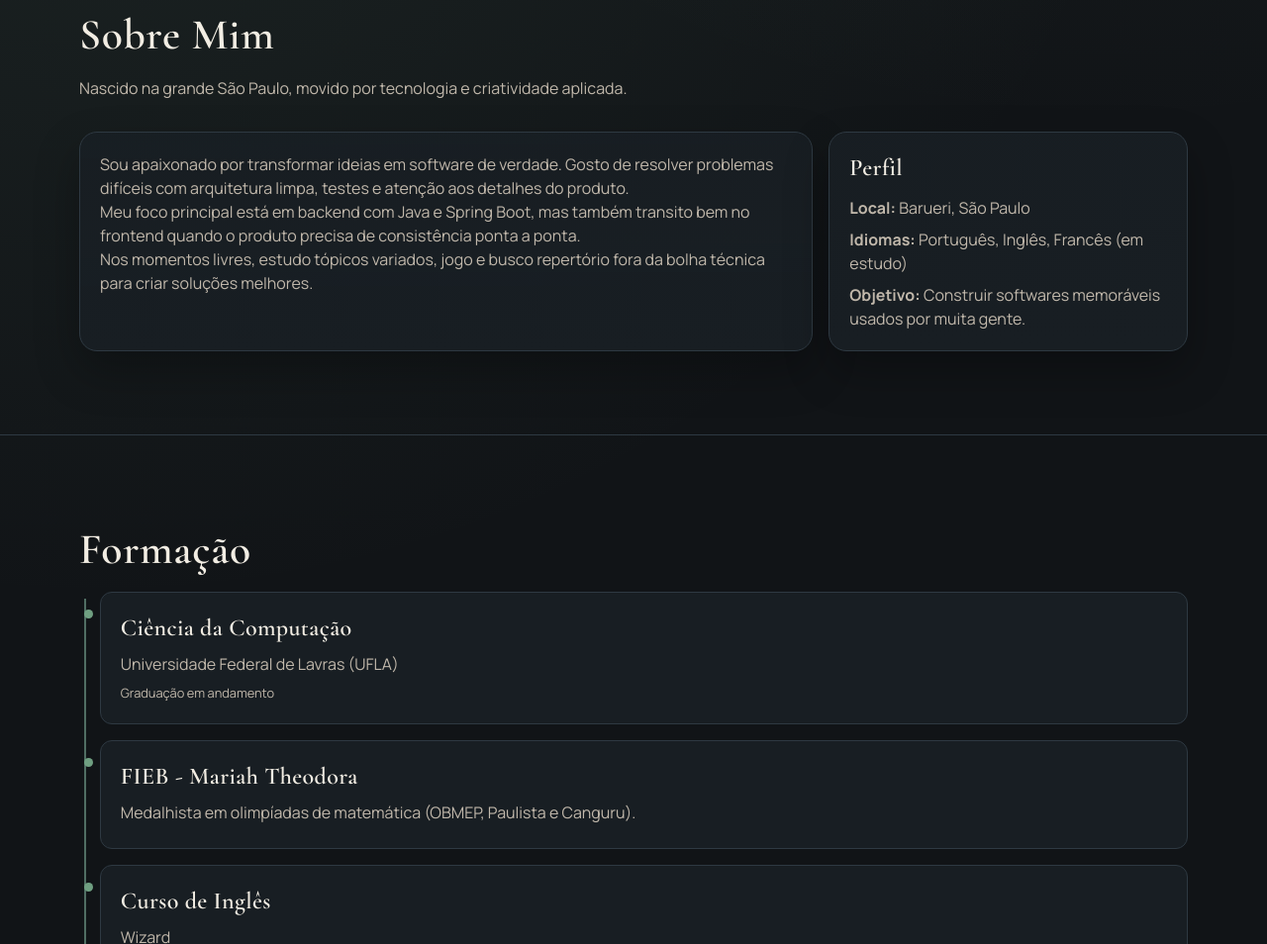
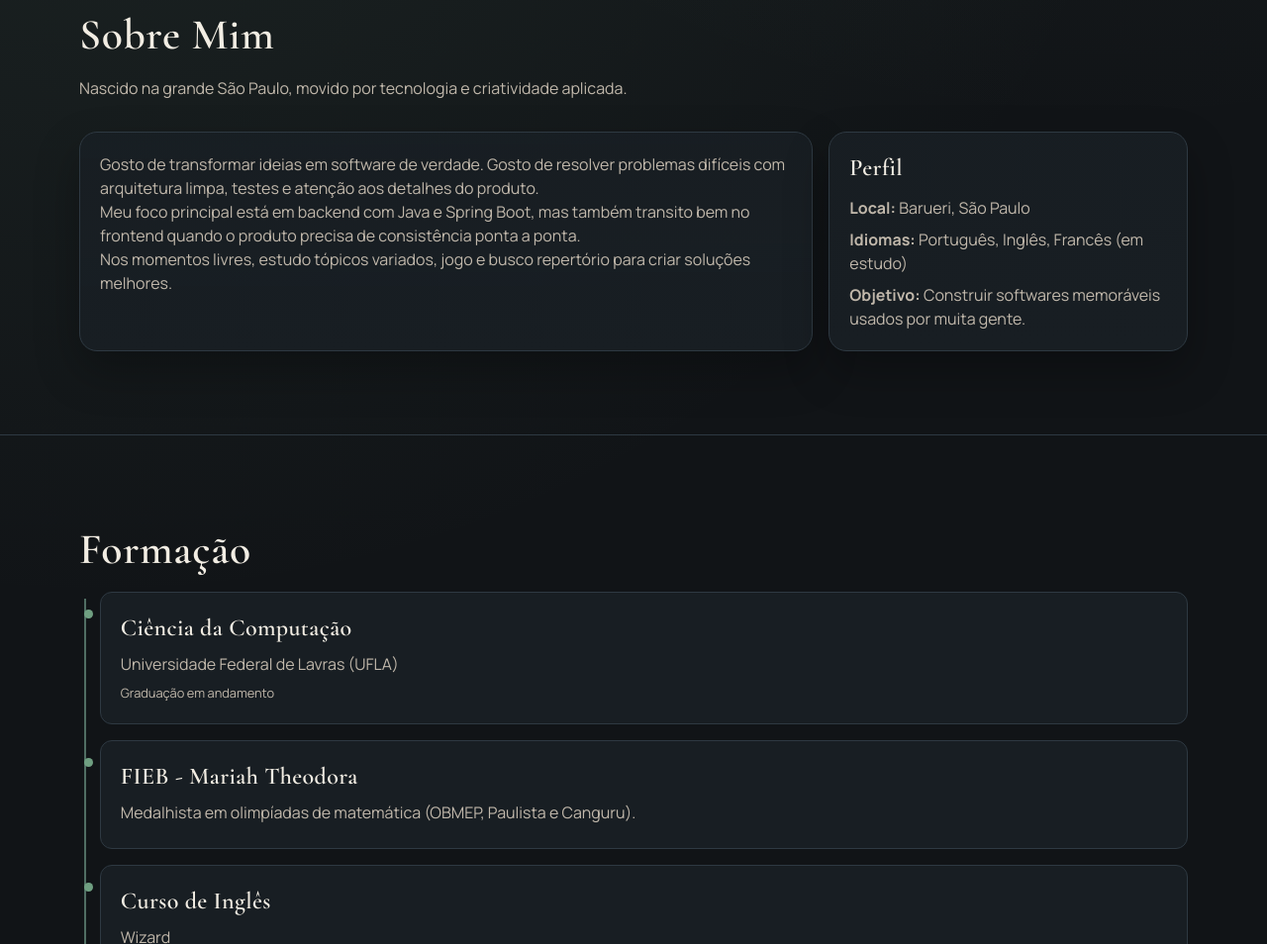
Before and after one commit to kaue-oliveira/pagina-pessoal, a plain HTML site: page tailwind/index.html in a window 1280 px wide. Shown: the part 846-1800 px from the top of the page at 99% size. Drawn offline with nearby package versions, Linux system fonts and the light colour scheme.

Commit message:
mudanças de texto

```diff
--- a/tailwind/index.html
+++ b/tailwind/index.html
@@ -8,7 +8,7 @@
   <meta property="og:type" content="website">
   <meta property="og:title" content="Kauê de Oliveira | Versão Tailwind">
   <meta property="og:description" content="Página pessoal com Tailwind CSS, tema claro/escuro e portfolio de projetos.">
-  <meta property="og:url" content="https://SEU-USUARIO.github.io/SEU-REPOSITORIO/tailwind/">
+  <meta property="og:url" content="https://kaue-oliveira.github.io/kaue-oliveira/tailwind/">
   <meta property="og:image" content="../assets/preview-card.svg">
   <meta property="og:image:alt" content="Preview da versão Tailwind da página pessoal">
   <meta name="twitter:card" content="summary_large_image">
@@ -75,9 +75,9 @@
         <p class="section-subtitle reveal">Nascido na grande São Paulo, movido por tecnologia e criatividade aplicada.</p>
         <div class="grid lg:grid-cols-3 gap-4">
           <article class="panel p-5 lg:col-span-2 reveal">
-            <p>Sou apaixonado por transformar ideias em software de verdade. Gosto de resolver problemas difíceis com arquitetura limpa, testes e atenção aos detalhes do produto.</p>
+            <p>Gosto de transformar ideias em software de verdade. Gosto de resolver problemas difíceis com arquitetura limpa, testes e atenção aos detalhes do produto.</p>
             <p>Meu foco principal está em backend com Java e Spring Boot, mas também transito bem no frontend quando o produto precisa de consistência ponta a ponta.</p>
-            <p class="mb-0">Nos momentos livres, estudo tópicos variados, jogo e busco repertório fora da bolha técnica para criar soluções melhores.</p>
+            <p class="mb-0">Nos momentos livres, estudo tópicos variados, jogo e busco repertório para criar soluções melhores.</p>
           </article>
           <article class="panel p-5 reveal">
             <h3 class="text-2xl font-semibold mb-3">Perfil</h3>
```
Also changed, not shown: bootstrap/index.html (+2 -2 lines).
